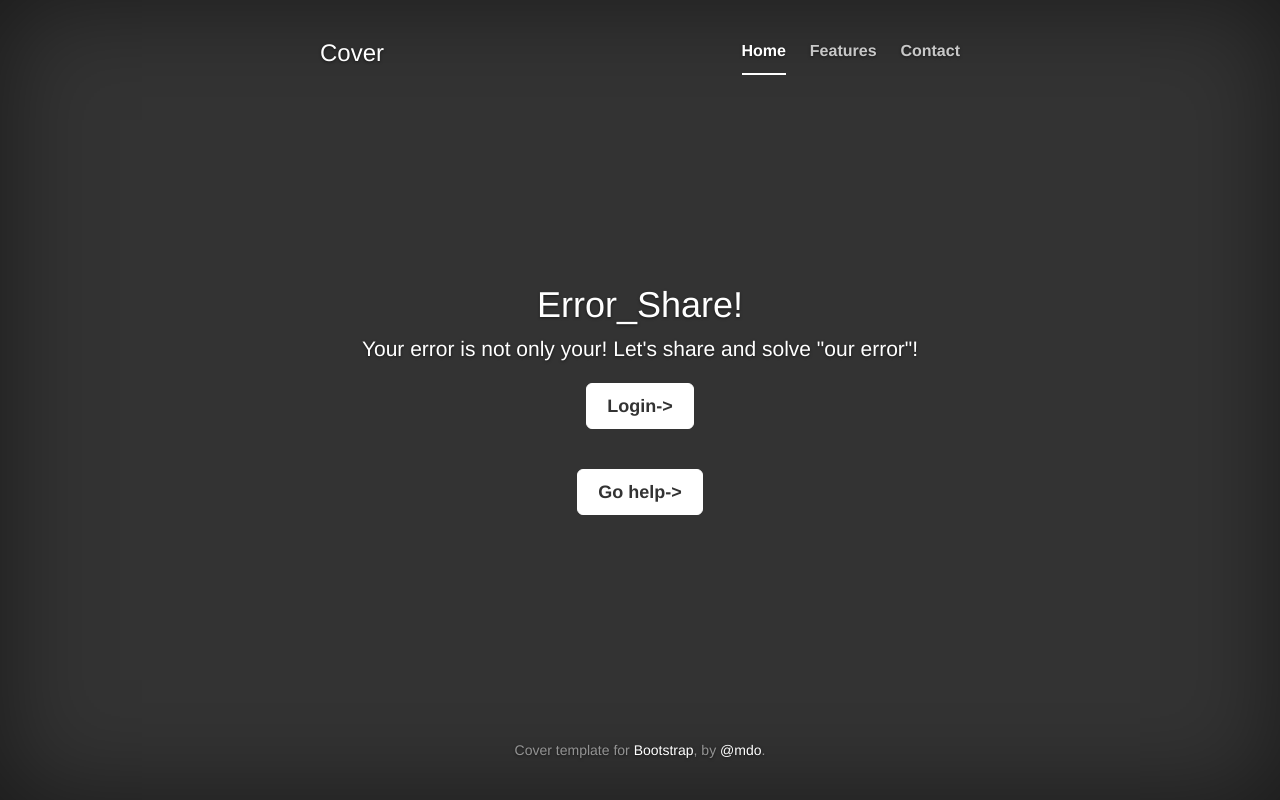
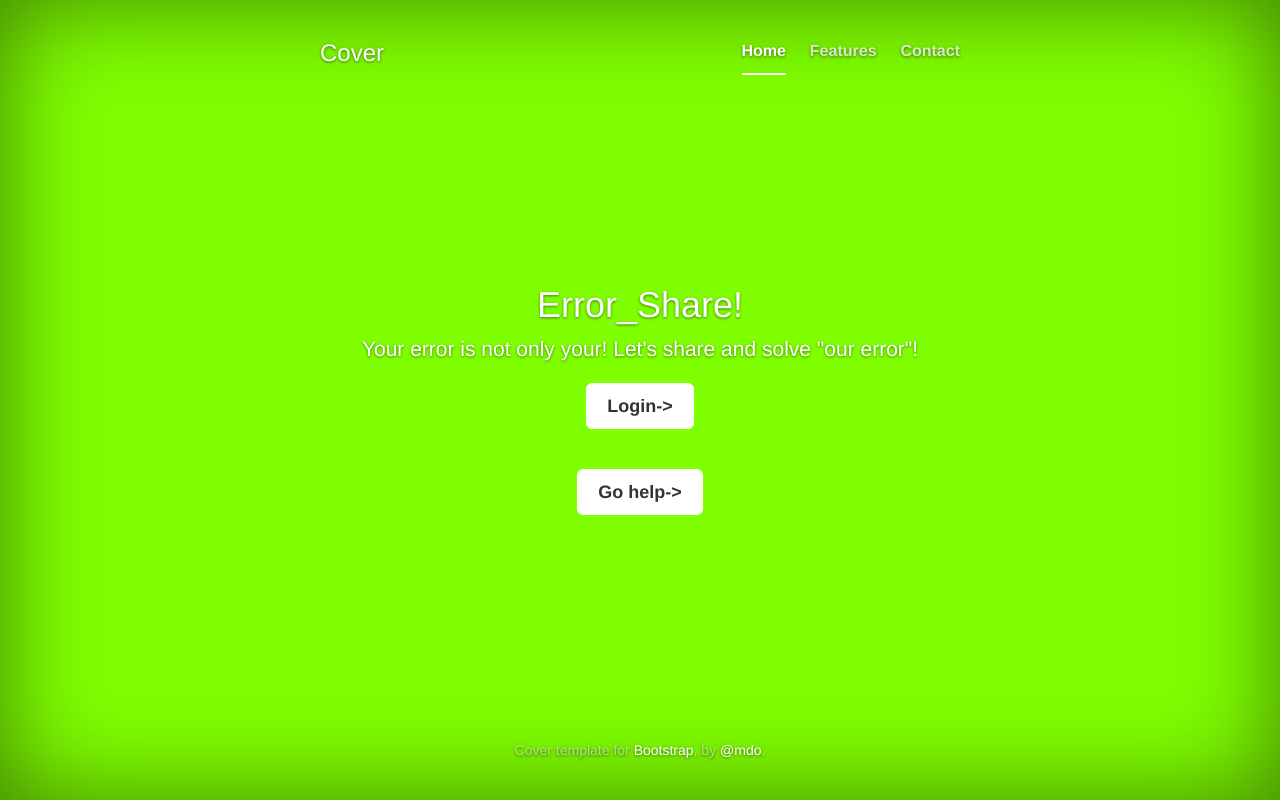
Before and after one commit to stealpattan/web_app, a PHP site: page /welcome.html in a window 1280 px wide. Run offline with PHP 8.4, Linux system fonts and the light colour scheme; some libraries are stand-ins or nearby versions.

Commit message:
change back-ground color

```diff
--- a/welcome_page/cover.css
+++ b/welcome_page/cover.css
@@ -27,7 +27,7 @@ a:hover {
 html,
 body {
   height: 100%;
-  background-color: #333;
+  background-color: #7fff00;
 }
 body {
   color: #fff;
```
